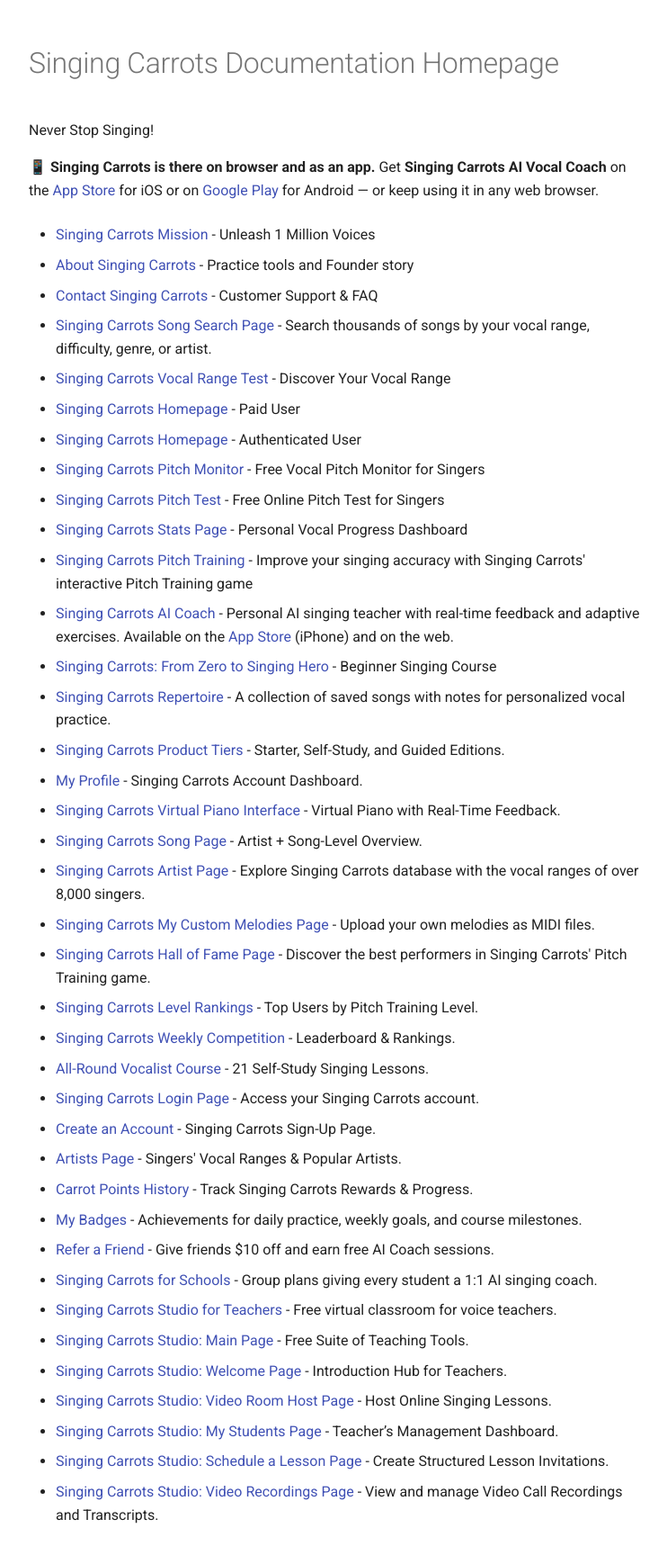
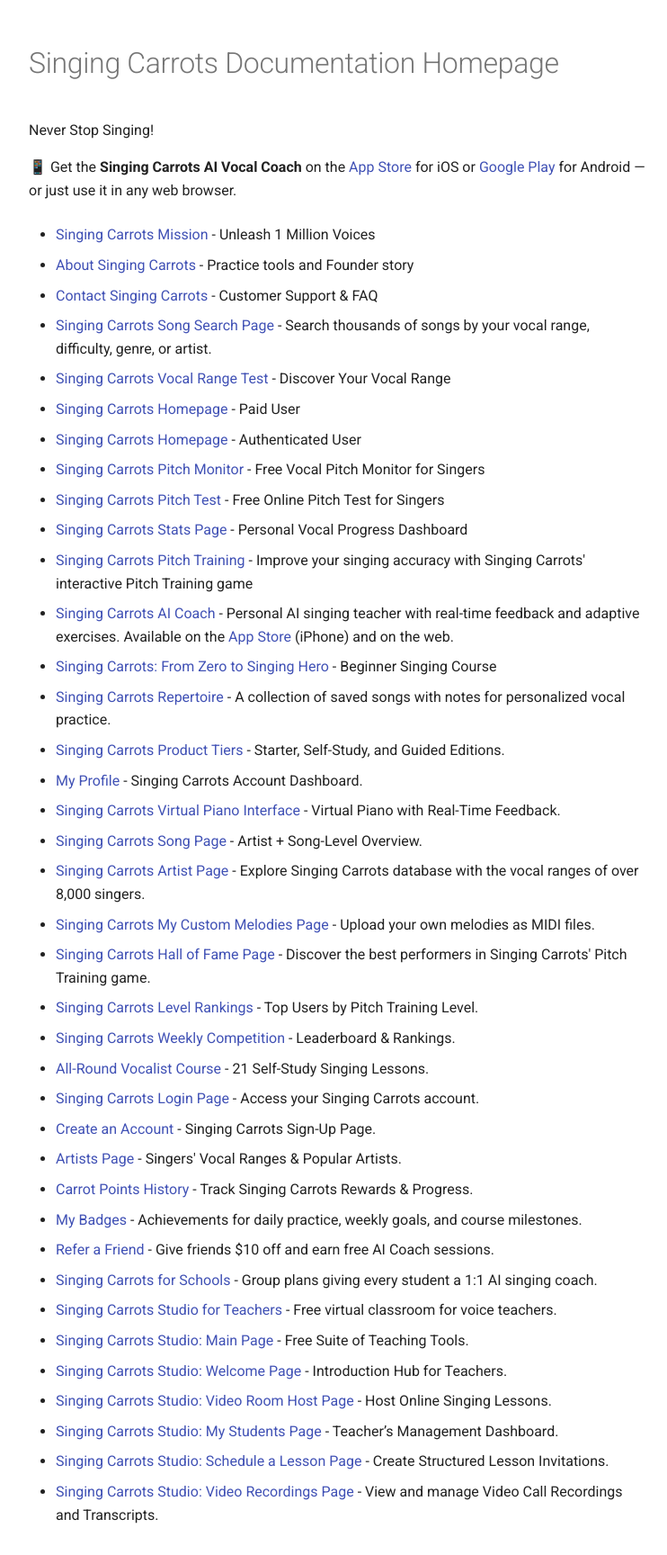
Before and after one commit to singingcarrots/docs, an MkDocs documentation site: the page built from docs/index.md, in a window 1280 px wide. Shown: the whole page at 90% size, without its empty margins (264-1006 px from the left). Built offline with MkDocs 1.6.1 and Material for MkDocs 9.7.7, drawn with Linux system fonts in a browser that asks for light colours.

Commit message:
Index: simplify app CTA line (App Store iOS / Google Play Android)
Co-Authored-By: Claude Opus 4.8 <noreply@anthropic.com>

```diff
--- a/docs/index.md
+++ b/docs/index.md
@@ -6,7 +6,7 @@ description: Singing Carrots Documentation Index
 
 Never Stop Singing!
 
-📱 **Singing Carrots is there on browser and as an app.** Get **Singing Carrots AI Vocal Coach** on the [App Store](https://apps.apple.com/app/singing-carrots-ai-vocal-coach/id6776270059) for iOS or on [Google Play](https://play.google.com/store/apps/details?id=com.singingcarrots.vocalcoach) for Android — or keep using it in any web browser.
+📱 Get the **Singing Carrots AI Vocal Coach** on the [App Store](https://apps.apple.com/app/singing-carrots-ai-vocal-coach/id6776270059) for iOS or [Google Play](https://play.google.com/store/apps/details?id=com.singingcarrots.vocalcoach) for Android — or just use it in any web browser.
 
 * [Singing Carrots Mission](https://singingcarrots.com/docs/singing-carrots-mission-page) - Unleash 1 Million Voices
 
```
